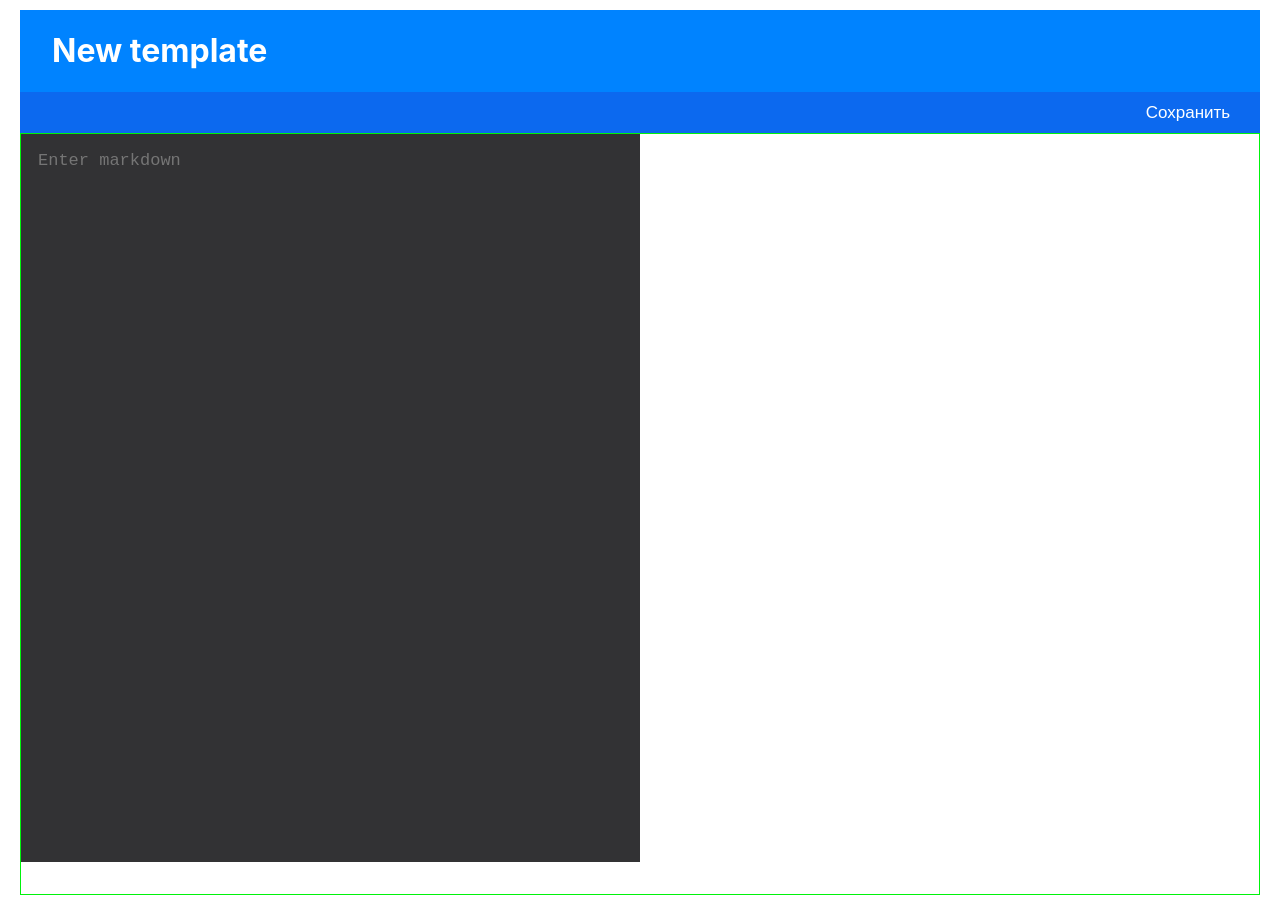
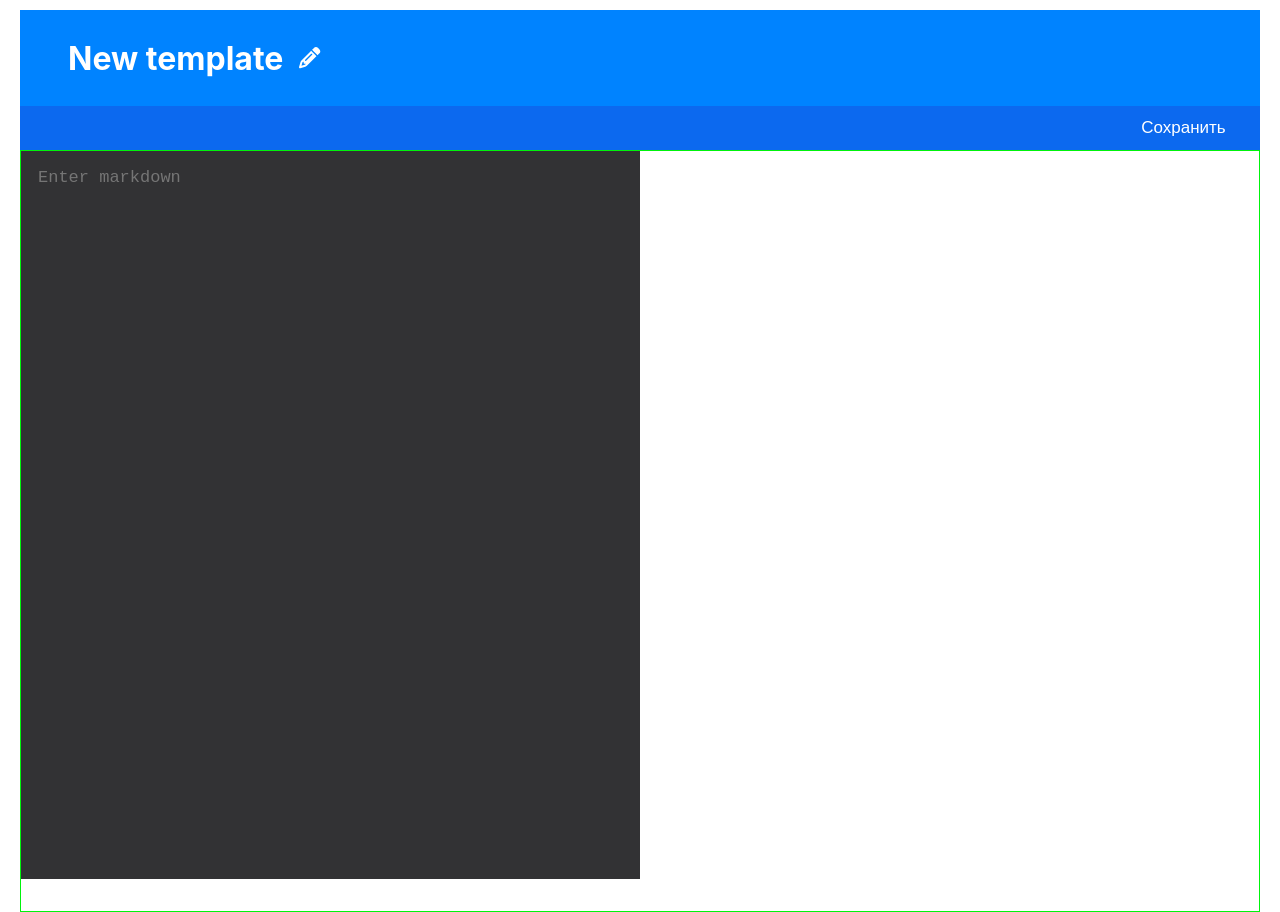
Before and after one commit to FrostyMemes/template-service-client, a React (Create React App) app: page /editor/new in a window 1280 px wide. Built offline with nearby package versions, Linux system fonts and the light colour scheme.

Commit message:
feat: added updating mode for template title

```diff
--- a/src/components/pages/Editor/Editor.jsx
+++ b/src/components/pages/Editor/Editor.jsx
@@ -1,17 +1,20 @@
-import React, {useState} from 'react';
+import React, {useRef, useState} from 'react';
 import {useEffect} from "react";
 import useDebounce from "../../hooks/use-debounce";
 import {sendMarkdown} from "../../../services/MarkdownService";
 import MarkdownArea from "../../ui/MarkdownArea/MarkdownArea";
 import Template from "../../ui/Template/Template";
+import {faPencil} from "@fortawesome/free-solid-svg-icons";
+import {faCircleCheck} from  "@fortawesome/free-regular-svg-icons";
 import classes from "./Editor.module.scss";
+import IconButton from "../../ui/IconButton/IconButton";
 
 const Editor = ({templateTitle, templateMarkdown, templateMarkup, actionTemplate}) => {
-
 
     const [title, setTitle] = useState("")
     const [markdown, setMarkdown] = useState("")
     const [render, setRender]= useState("")
+    const [isTitleEditMode, setTitleEditMode] = useState(false)
 
     const debouncedRenderTerm = useDebounce(markdown, 700);
 
@@ -37,7 +40,15 @@ const Editor = ({templateTitle, templateMarkdown, templateMarkup, actionTemplate
     return (
         <div className={classes.editorPage}>
             <div className={classes.templateTitle}>
-                <h1>{title}</h1>
+                {isTitleEditMode
+                    ?
+                    <input value={title} onChange={event => setTitle(event.target.value)}/>
+                    :
+                    <h1>{title}</h1> }
+                <div className={classes.templateTitleIconButton}>
+                <IconButton fontAwesomeIcon={isTitleEditMode ? faCircleCheck : faPencil}
+                            onClick={() => setTitleEditMode(!isTitleEditMode)}/>
+                </div>
             </div>
             <div className={classes.controlArea}>
                 <input type="button" value="Сохранить" className={classes.controlButton}
@@ -48,8 +59,7 @@ const Editor = ({templateTitle, templateMarkdown, templateMarkup, actionTemplate
                                Markup: render,
                                UserId: 1
                            }
-                       )}
-                />
+                       )}/>
             </div>
             <div className={classes.editor}>
                 <div className={classes.editorTemplateMarkdown}>
--- a/src/components/pages/Editor/Editor.module.scss
+++ b/src/components/pages/Editor/Editor.module.scss
@@ -14,24 +14,41 @@ $margin-border-space: 20px;
 }
 
 .templateTitle{
-  padding-left: 2rem;
-  display: inline;
+  display: flex;
+  justify-content: flex-start;
+  align-items: center;
+  padding-left: 3em;
+  padding-top: 2em;
+  padding-bottom: 2em;
+  height: 2em;
   color: white;
   background-color: $title-background-color;
+}
+
+.templateTitle > input{
+
+  display: block;
+  font-size: 2em;
+  margin: 0.67em 0;
+  font-weight: bold;
+  padding: 0px;
+  border: rgba(255, 255, 255, 0) 0px;
+}
+
+.templateTitleIconButton{
+  padding-left: 1em;
 }
 
 .controlArea{
   display: flex;
   justify-content: flex-end;
   background-color: $button-color;
-
 }
-
 
 .controlButton{
 
-  height: 2.6rem;
-  width: 9rem;
+  height: 2.6em;
+  width: 9em;
   background-color: $button-color;
   color: white;
   border: 0px solid $button-color;
```
